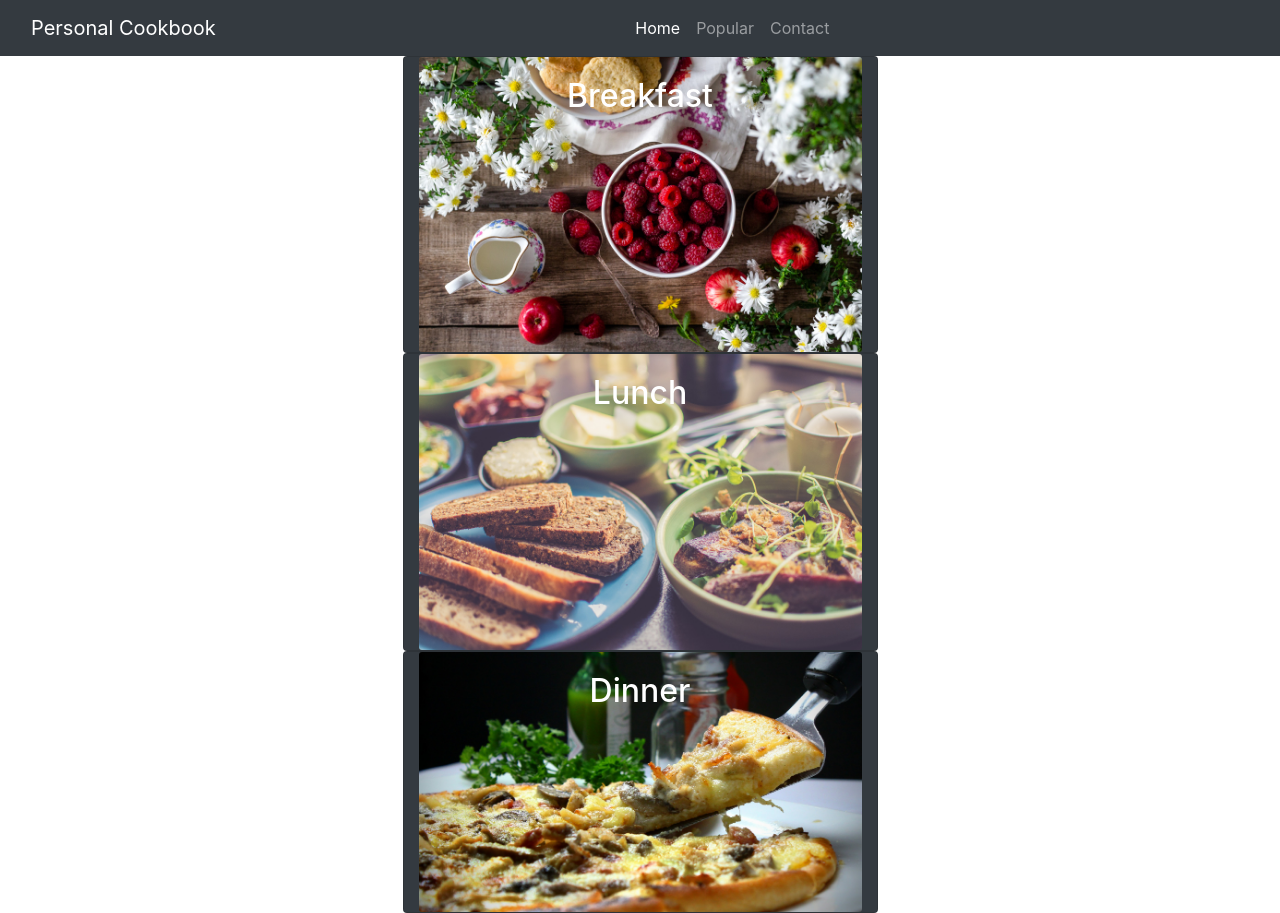
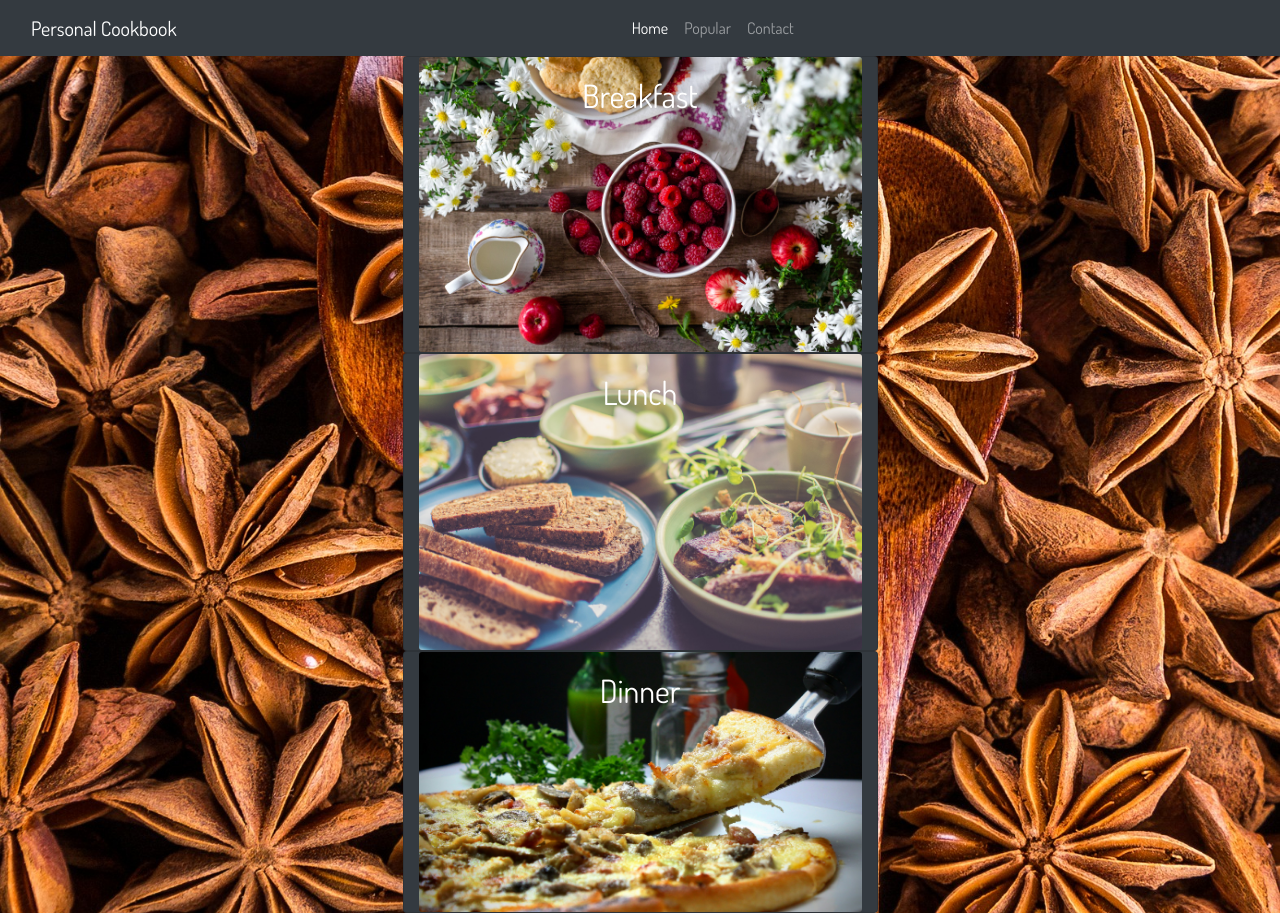
Before and after one commit to JaymeeDEV/Cookbook, a Flask app: template templates/base.html in a window 1280 px wide. Run offline with Flask 2, Linux system fonts and the light colour scheme; the template is opened without the code that fills it, so the values that code supplies are empty; some libraries are stand-ins or nearby versions.

Commit message:
Background image and light styling

```diff
--- a/static/css/style.css
+++ b/static/css/style.css
@@ -1,2 +1,17 @@
 @import url("https://fonts.googleapis.com/css?family=Dosis");
+/*All colours stored in an array*/
+/*Function uses colours from the 'colors' array*/
+body,
+html {
+  height: 100%;
+}
+
+body {
+  background-image: url("../img/background-img.jpg");
+  background-repeat: no-repeat;
+  background-position: center;
+  background-size: cover;
+  font-family: "Dosis", cursive;
+  margin: 0;
+}
 /*# sourceMappingURL=style.css.map */
--- a/static/css/style.scss
+++ b/static/css/style.scss
@@ -1 +1,26 @@
 @import url("https://fonts.googleapis.com/css?family=Dosis");
+$bg: url("../img/background-img.jpg");
+
+/*All colours stored in an array*/
+$colors: (
+  cardTitle: #ffefc1
+);
+
+/*Function uses colours from the 'colors' array*/
+@function color($all-colors) {
+  @return map-get($colors, $all-colors);
+}
+
+body,
+html {
+  height: 100%;
+}
+
+body {
+  background-image: $bg;
+  background-repeat: no-repeat;
+  background-position: center;
+  background-size: cover;
+  font-family: "Dosis", cursive;
+  margin: 0;
+}
```
Also changed, not shown: static/img/background-img.jpg (added), 1 other file.
